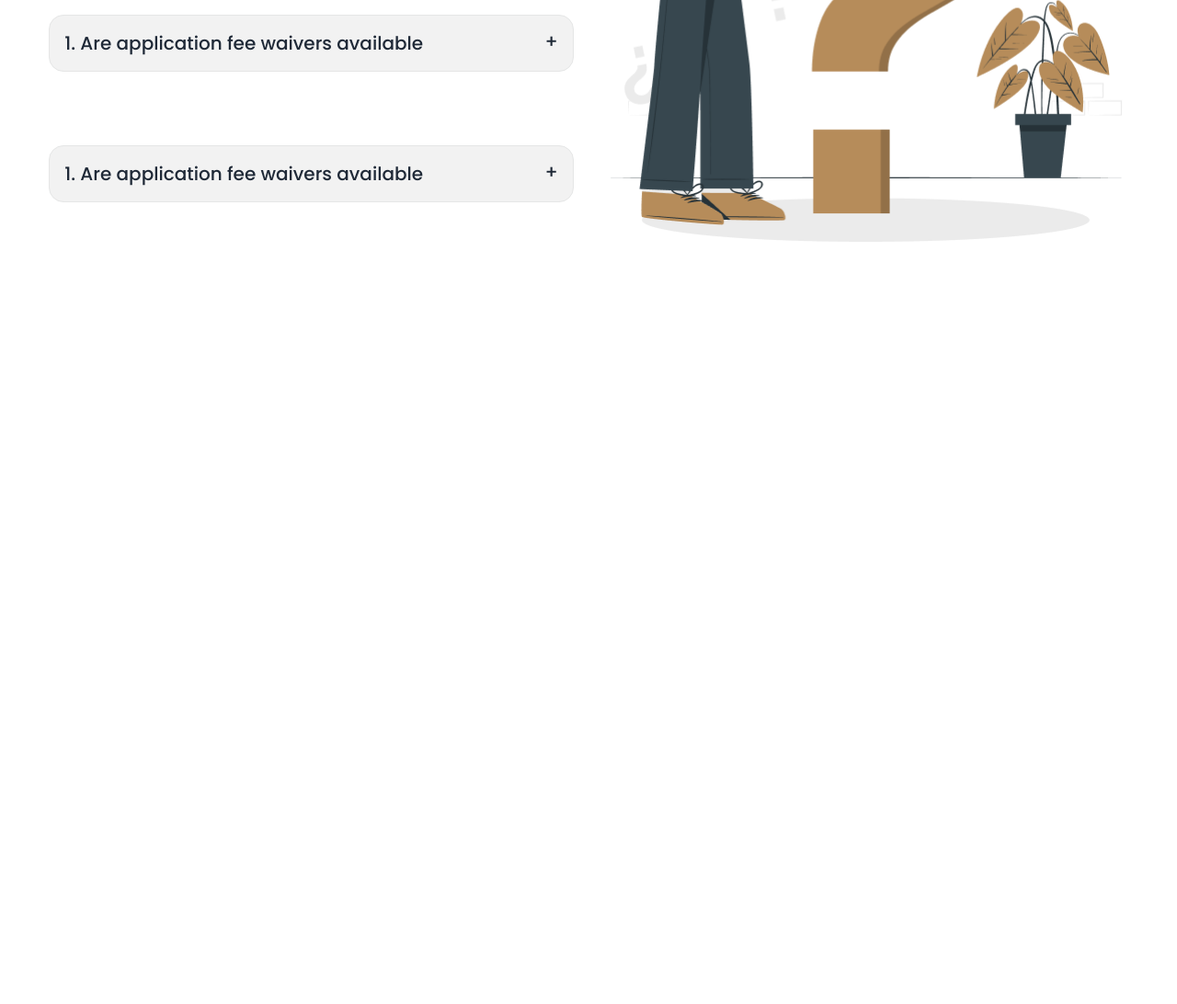
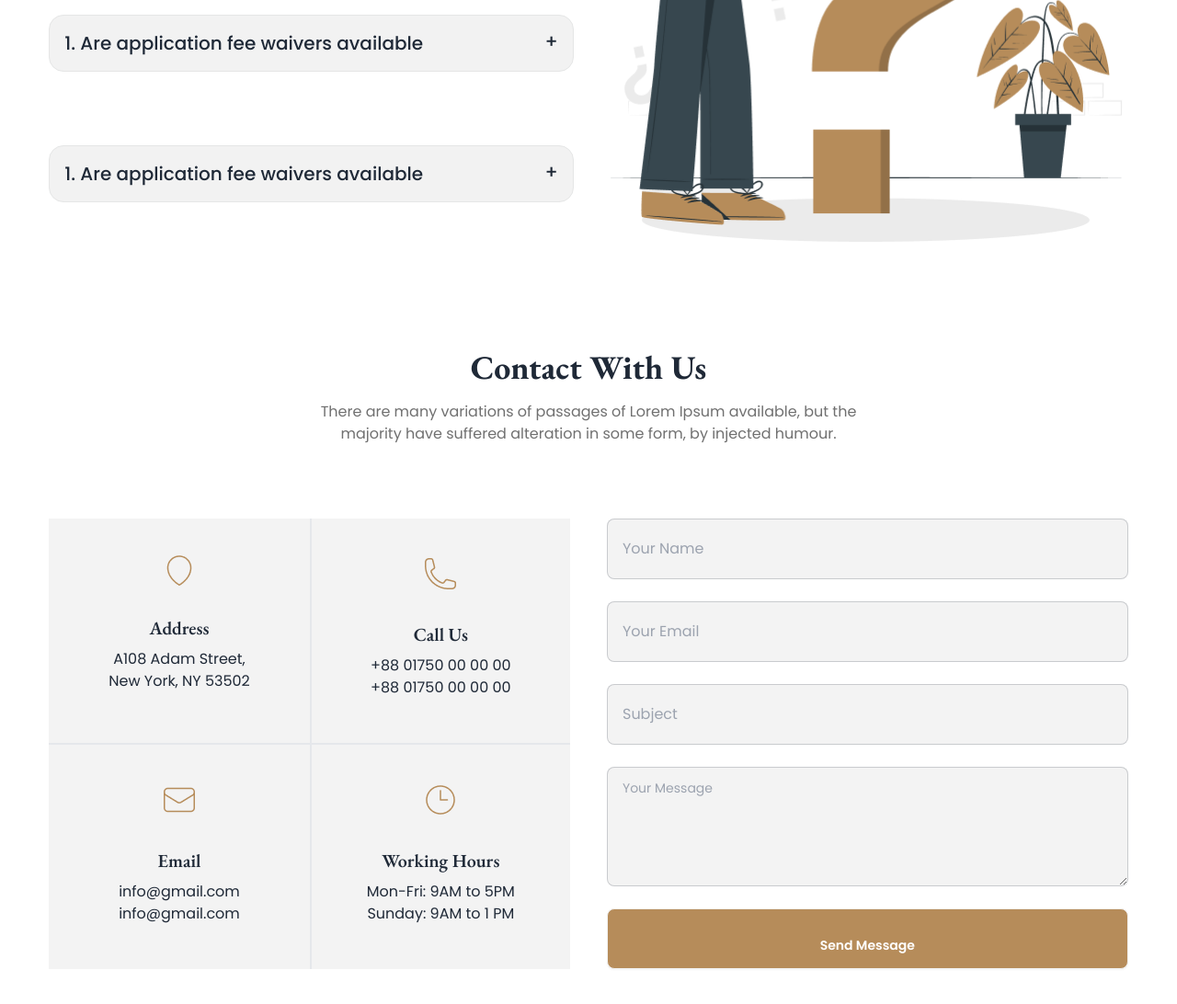
Before and after one commit to walid-official/legal-solution, a plain HTML site: page index.html in a window 1280 px wide. Shown: the part 3477-4569 px from the top of the page at 92% size. Before the commit the page ends 3777 px from the top, so only its background shows below. Drawn offline with nearby package versions, Linux system fonts and the light colour scheme.

Commit message:
contact area is end

```diff
--- a/index.html
+++ b/index.html
@@ -262,7 +262,66 @@
       <img src="images/faq.png" class="w-full" alt="">
      </div>
 
+    </div>
+  </section> <!-- Feature area is End -->
 
+  <section class="w-11/12 mx-auto my-20">
+    <div class="feature-title text-center mt-20">
+      <h2 class="text-4xl font-bold">Contact With Us</h2>
+      <p class=" w-full sm:w-1/2 mx-auto mt-4 mb-20 text-[#707070]">There are many variations of passages of Lorem Ipsum available, but the majority have suffered alteration in some form, by injected humour.</p>
+    </div>
+    <div class="lg:flex justify-center lg:gap-10">
+      <div class="grid grid-cols-1 sm:grid-cols-2 lg:w-1/2">
+
+        <div class="   bg-[#F3F3F3] border-b-2">
+          <figure class="px-10 pt-10 flex justify-center">
+            <img src="images/address.png" alt="Shoes" class="" />
+          </figure>
+          <div class="card-body items-center text-center">
+            <h2 class="card-title">Address</h2>
+            <p>A108 Adam Street, <br> New York, NY 53502</p>
+          </div>
+        </div>
+
+        <div class=" bg-[#F3F3F3] border-l-2 border-b-2">
+          <figure class="px-10 pt-10 flex justify-center">
+            <img src="images/call.png" alt="Shoes" class="" />
+          </figure>
+          <div class="card-body items-center text-center">
+            <h2 class="card-title">Call Us</h2>
+            <p>+88 01750 00 00 00 <br> +88 01750 00 00 00</p>
+          </div>
+        </div>
+
+        <div class="  bg-[#F3F3F3]">
+          <figure class="px-10 pt-10 flex justify-center">
+            <img src="images/email.png" alt="Shoes" class="" />
+          </figure>
+          <div class="card-body items-center text-center">
+            <h2 class="card-title">Email</h2>
+            <p>info@gmail.com <br> info@gmail.com</p>
+          </div>
+        </div>
+
+        <div class=" bg-[#F3F3F3] border-l-2">
+          <figure class="px-10 pt-10 flex justify-center">
+            <img src="images/time.png" alt="Shoes" class="" />
+          </figure>
+          <div class="card-body items-center text-center">
+            <h2 class="card-title">Working Hours</h2>
+            <p>Mon-Fri: 9AM to 5PM <br> Sunday: 9AM to 1 PM</p>
+          </div>
+        </div>
+
+      </div>
+
+      <div class="contact-input w-full lg:w-1/2  mt-20 lg:mt-0 ">
+        <input type="text" placeholder="Your Name" class="input input-bordered w-full lg:max-w-xl block bg-[#F3F3F3] py-8" />
+        <input type="text" placeholder="Your Email" class="input input-bordered w-full lg:max-w-xl block bg-[#F3F3F3] mt-6 py-8" />
+        <input type="text" placeholder="Subject" class="input input-bordered w-full lg:max-w-xl block bg-[#F3F3F3] mt-6 py-8" />
+        <textarea class="textarea textarea-bordered w-full lg:max-w-xl block pb-16 bg-[#F3F3F3] mt-6" placeholder="Your Message"></textarea>
+        <button class="btn w-full lg:max-w-xl block bg-[#B68C5A] mt-6 py-8 text-white">Send Message</button>
+      </div>
     </div>
   </section>
 </main>
```
